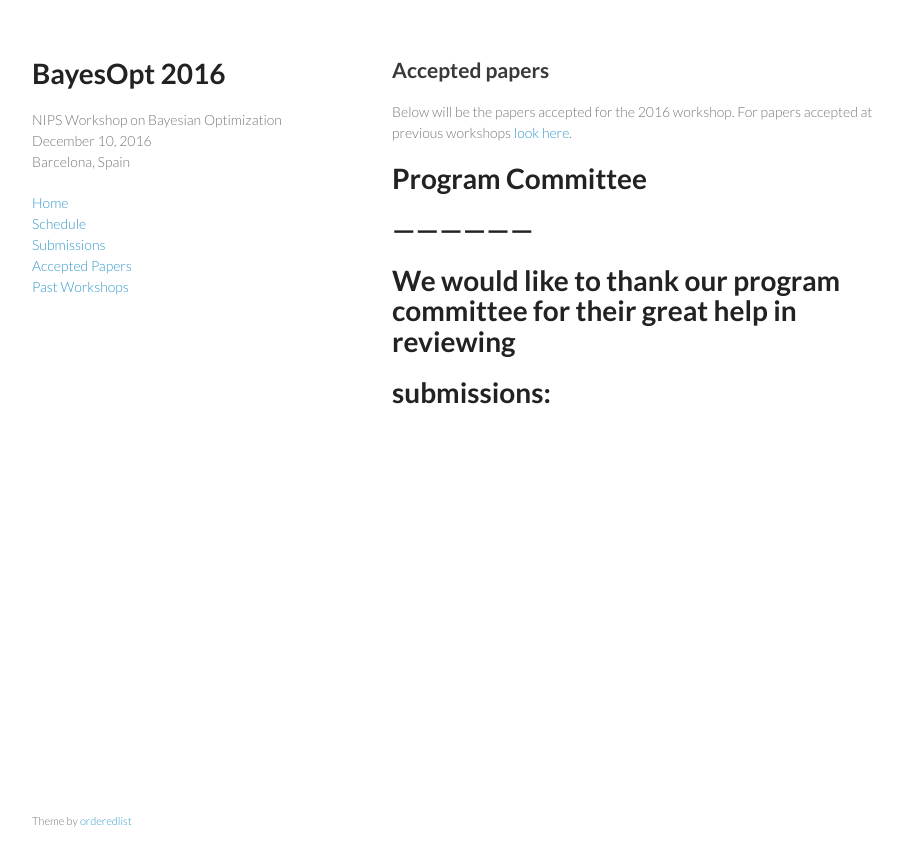
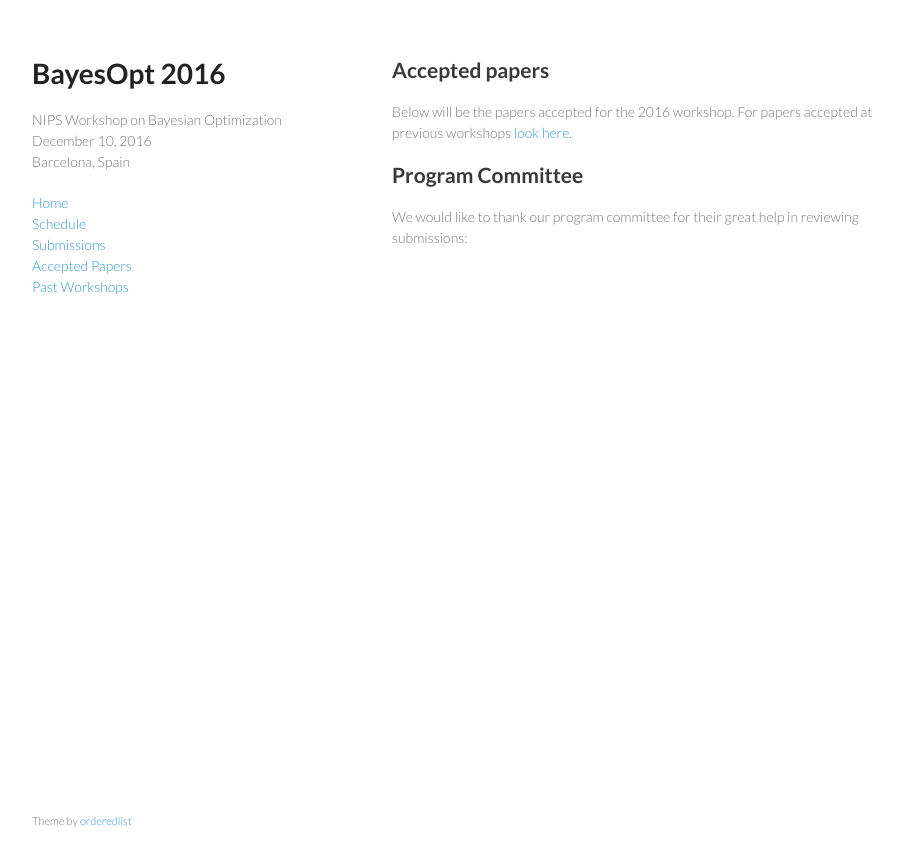
Before and after one commit to bayesopt/bayesopt.github.io, a Jekyll site: the page built from accepted.md, in a window 1280 px wide. Shown: the top 866 px of the page, without its empty margins (178-1079 px from the left). Built offline with Jekyll 4.4.1, drawn with Linux system fonts in a browser that asks for light colours.

Commit message:
fixed typo

```diff
--- a/accepted.md
+++ b/accepted.md
@@ -11,8 +11,7 @@ Below will be the papers accepted for the 2016 workshop. For papers accepted at
 previous workshops [look here](/past/).
 
 
-# Program Committee
-# ------------------
+Program Committee
+------------------
 
-# We would like to thank our program committee for their great help in reviewing
-# submissions:
+We would like to thank our program committee for their great help in reviewing submissions:
```
